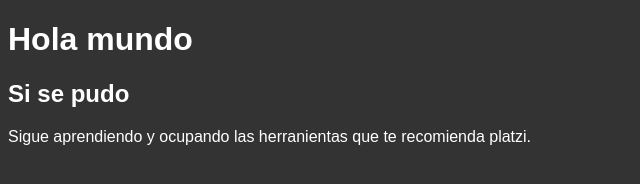
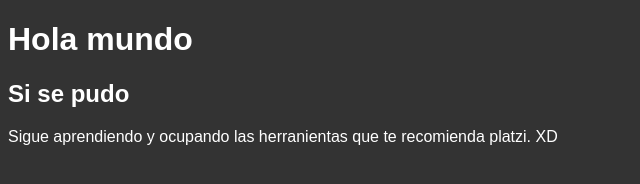
Before and after one commit to edd-dev-pro/projectDemo, a plain HTML site: page index.html in a window 1280 px wide. Shown: the full height of the page, 0-640 px from the left. Drawn offline with Linux system fonts and the light colour scheme.

Commit message:
fourth commit

```diff
--- a/index.html
+++ b/index.html
@@ -16,6 +16,6 @@
 <body>
     <h1>Hola mundo</h1>
     <h2>Si se pudo</h2>
-    <p>Sigue aprendiendo y ocupando las herranientas que te recomienda platzi.</p>
+    <p>Sigue aprendiendo y ocupando las herranientas que te recomienda platzi. XD</p>
 </body>
 </html>
```
